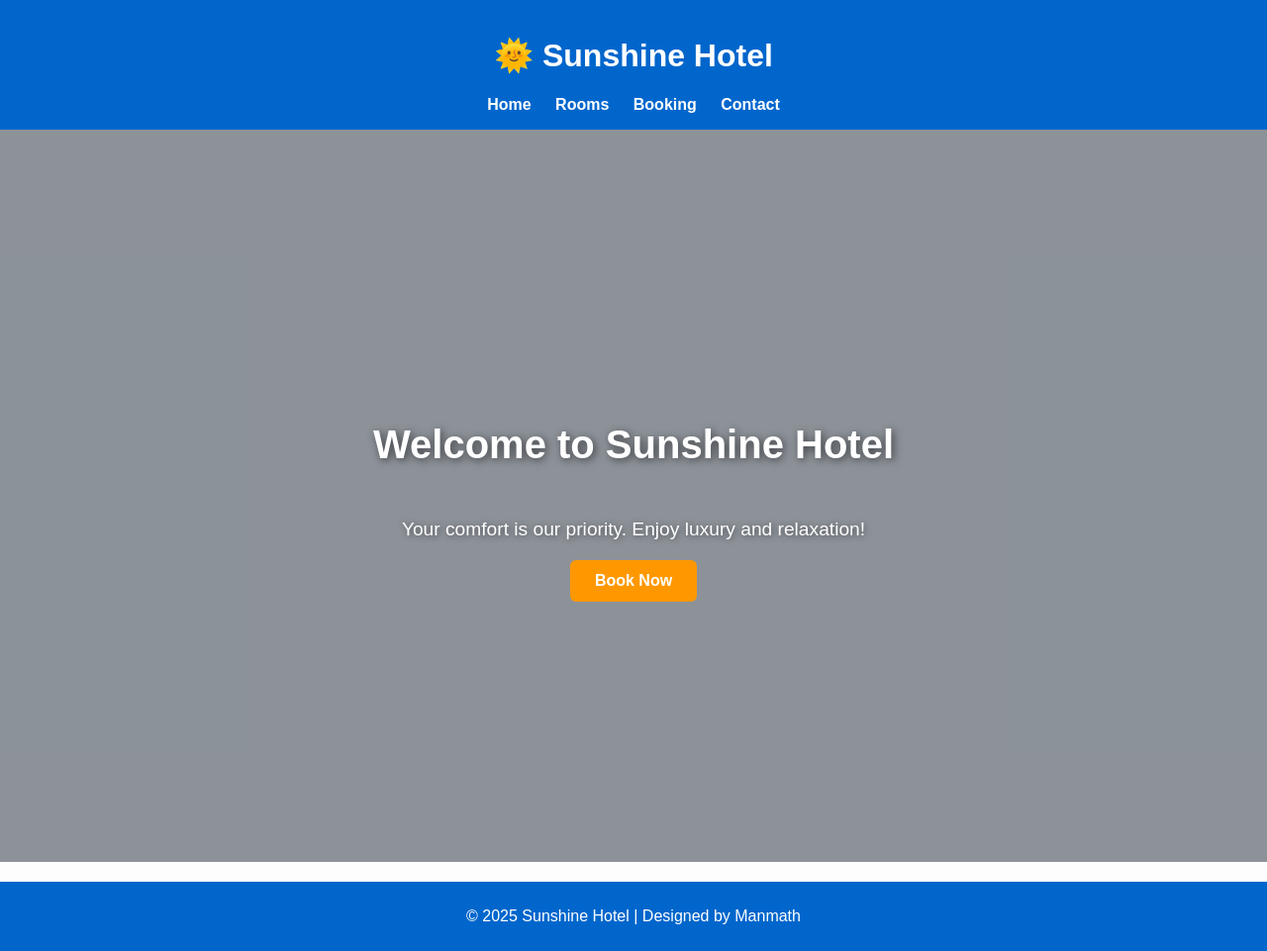
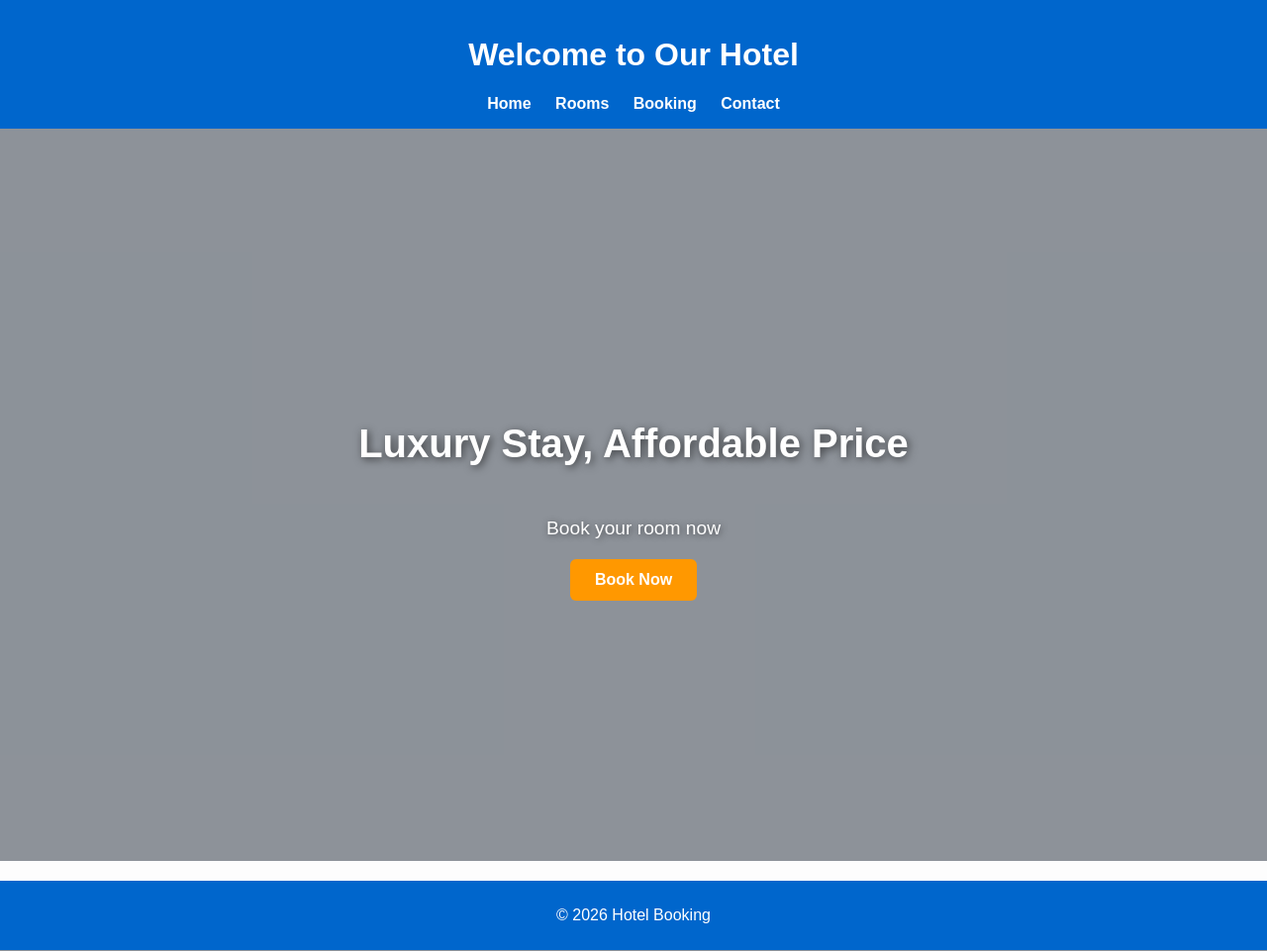
Before and after one commit to mpachling11-commits/hotel_booking, a Flask app: page / in a window 1280 px wide. Shown: the whole page at 99% size. Run offline with Flask 3, Linux system fonts and the light colour scheme.

Commit message:
Update index.html for hotel booking site

```diff
--- a/templates/index.html
+++ b/templates/index.html
@@ -2,13 +2,14 @@
 <html lang="en">
 <head>
     <meta charset="UTF-8">
-  <meta name="viewport" content="width=device-width, initial-scale=1.0">
-  <title>Sunshine Hotel</title>
-  <link rel="stylesheet" href="style.css">
+    <title>Hotel Booking</title>
+
+    <link rel="stylesheet" href="{{ url_for('static', filename='css/style.css') }}">
 </head>
 <body>
+
 <header>
-    <h1>🌞 Sunshine Hotel</h1>
+    <h1>Welcome to Our Hotel</h1>
     <nav>
         <a href="/">Home</a>
         <a href="/rooms">Rooms</a>
@@ -18,13 +19,15 @@
 </header>
 
 <section class="hero">
-    <h2>Welcome to Sunshine Hotel</h2>
-    <p>Your comfort is our priority. Enjoy luxury and relaxation!</p>
-    <a href="booking.html" class="btn">Book Now</a>
+    <h2>Luxury Stay, Affordable Price</h2>
+    <p>Book your room now</p>
+    <a class="btn" href="/booking">Book Now</a>
 </section>
 
 <footer>
-    <p>© 2025 Sunshine Hotel | Designed by Manmath</p>
+    <p>© 2026 Hotel Booking</p>
 </footer>
+
+<script src="{{ url_for('static', filename='js/script.js') }}"></script>
 </body>
 </html>
```
Lines whose indentation alone changed are shown as unchanged.
